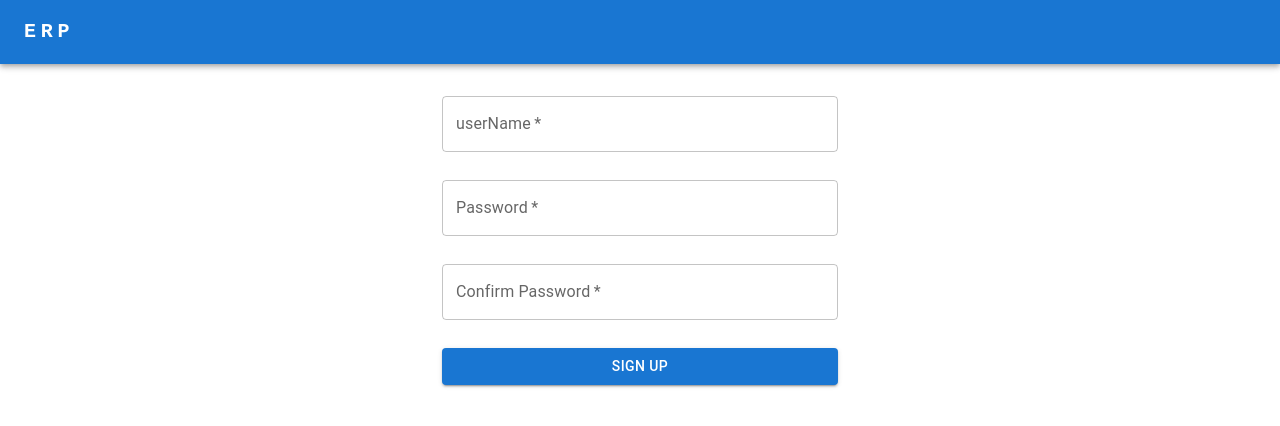
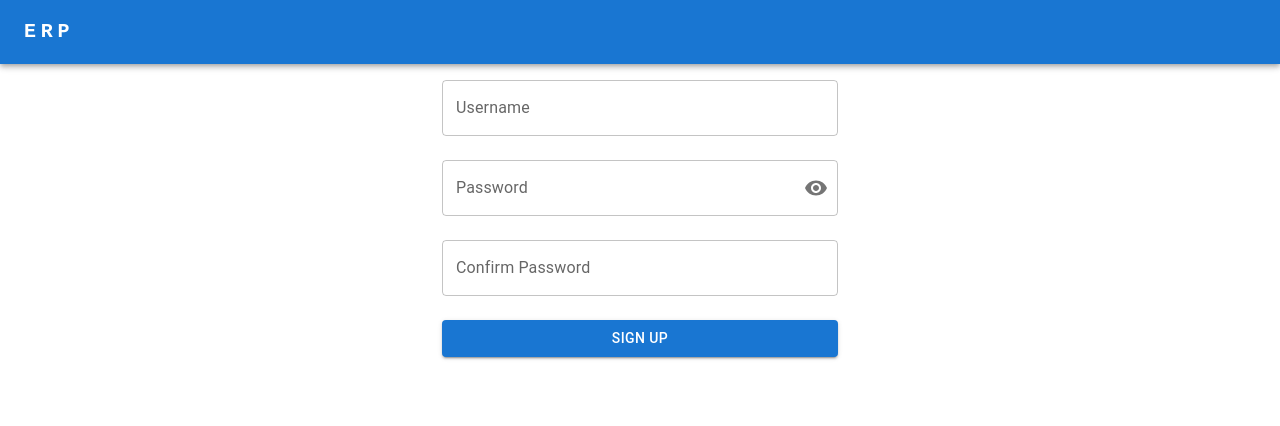
Before and after one commit to program-training/class-3-finalProject-ERP-front, a React (Vite) app: page /signUp in a window 1280 px wide. Shown: the top 426 px of the page. Built offline with nearby package versions, Linux system fonts and the light colour scheme.

Commit message:
add hook forms for sign up

```diff
--- a/package.json
+++ b/package.json
@@ -12,6 +12,7 @@
   "dependencies": {
     "@emotion/react": "^11.11.1",
     "@emotion/styled": "^11.11.0",
+    "@hookform/resolvers": "^3.3.2",
     "@mui/icons-material": "^5.14.18",
     "@mui/material": "^5.14.18",
     "@mui/x-data-grid": "^6.18.1",
--- a/src/components/LoginAndRegistration.tsx
+++ b/src/components/LoginAndRegistration.tsx
@@ -5,7 +5,7 @@ import Tabs from "@mui/material/Tabs";
 import Tab from "@mui/material/Tab";
 import Typography from "@mui/material/Typography";
 import Box from "@mui/material/Box";
-import SignUp from "./SignUp/SignUpWithFormik";
+import SignUp from "./SignUp/SignUpForm";
 import { TabPanelProps } from "../types";
 
 function TabPanel(props: TabPanelProps) {
--- a/src/components/SignUp/SignUpForm.tsx
+++ b/src/components/SignUp/SignUpForm.tsx
@@ -1,33 +1,60 @@
-import * as React from "react";
-import Button from "@mui/material/Button";
-import CssBaseline from "@mui/material/CssBaseline";
-import TextField from "@mui/material/TextField";
-import Grid from "@mui/material/Grid";
-import Box from "@mui/material/Box";
-import Container from "@mui/material/Container";
-import { createTheme, ThemeProvider } from "@mui/material/styles";
-import { AuthContext } from "../../Context/AuthContext";
+import { useForm } from "react-hook-form";
+import { yupResolver } from "@hookform/resolvers/yup";
+import * as yup from "yup";
+import {
+  TextField,
+  Button,
+  Container,
+  IconButton,
+  InputAdornment,
+  LinearProgress,
+  Box
+} from "@mui/material";
+import { useState } from "react";
+import { Visibility, VisibilityOff } from "@mui/icons-material";
+import { registerUser } from "./apiCalls.ts";
+import { User } from "../../types.ts";
 import { useNavigate } from "react-router-dom";
-import { FormValues } from "../../types";
-import { FormikProps } from "formik";
-import { registerUser } from "./apiCalls.ts";
-import { LinearProgress } from "@mui/material";
-const defaultTheme = createTheme();
+import React from "react";
+import { AuthContext } from "../../Context/AuthContext.tsx";
 
-export const SignUp: React.FC<FormikProps<FormValues>> =
- ({ values, touched, errors, handleChange, handleBlur, isSubmitting }) => {
+const schema = yup.object().shape({
+  username: yup.string().required("Required field"),
+  password: yup.string()
+    .min(8, "Password must be at least 8 characters")
+    .required("Required field"),
+  confirmPassword: yup.string()
+    .oneOf([yup.ref("password"), undefined], "Passwords must match")
+    .required("Required field")
+});
+
+
+export default function RegisterForm() {
   const navigate = useNavigate();
   const [error, setError] = React.useState("");
 
   const [waiting, setWaiting] = React.useState(false);
   const authContext = React.useContext(AuthContext);
   const setIsAuthenticated = authContext?.setIsAuthenticated;
+  const [showPassword, setShowPassword] = useState(false);
 
-  const handleSubmit = (event: React.FormEvent<HTMLFormElement>) => {
-    event.preventDefault();
-    const { userName, password } = values;
+  const handleClickShowPassword = () => {
+    setShowPassword(!showPassword);
+  };
+
+  const {
+    register,
+    handleSubmit,
+    formState: { errors }
+  } = useForm({
+    resolver: yupResolver(schema)
+  });
+
+const onSubmit = (user:User) => {
+  console.log(user);
+  const { username, password } = user;
   registerUser(
-      userName,
+    username,
     password,
     setWaiting,
     setError,
@@ -36,88 +63,61 @@ export const SignUp: React.FC<FormikProps<FormValues>> =
   );
 };
 
+  return (
+    <Container maxWidth="xs">
+      <form onSubmit={handleSubmit(onSubmit)}>
 
-  return (
-    <ThemeProvider theme={defaultTheme}>
-      <Container component="main" maxWidth="xs">
-        <CssBaseline />
-        <Box
-          sx={{
-            display: "flex",
-            flexDirection: "column",
-            alignItems: "center",
+        <TextField
+          {...register("username")}
+          label="Username"
+          fullWidth
+          margin="normal"
+          error={!!errors.username}
+          helperText={errors?.username?.message}
+        />
+
+<TextField
+      {...register("password")}
+      label="Password"
+      type={showPassword ? 'text' : 'password'}
+      fullWidth
+      margin="normal"
+      error={!!errors.password}
+      helperText={errors?.password?.message}
+      InputProps={{
+        endAdornment: (
+          <InputAdornment position="end">
+            <IconButton
+              edge="end"
+              onClick={handleClickShowPassword}
+            >
+              {showPassword ? <VisibilityOff /> : <Visibility />}
+            </IconButton>
+          </InputAdornment>
+        ),
       }}
-        >
-          <Box
-            component="form"
-            noValidate
-            onSubmit={handleSubmit}
-            sx={{ mt: 3 }}
-          >
-            <Grid container spacing={2}>
-              <Grid item xs={12}>
+    />
+
         <TextField
-                  required
-                  id="userName"
-                  label="userName"
-                  type="userName"
-                  value={values.userName}
-                  onChange={handleChange}
-                  onBlur={handleBlur}
-                  helperText={touched.userName ? errors.userName : ""}
-                  error={touched.userName && Boolean(errors.userName)}
-                  margin="dense"
-                  variant="outlined"
-                  fullWidth
-                />
-              </Grid>
-              <Grid item xs={12}>
-                <TextField
-                  id="password"
-                  label="Password"
-                  type="password"
-                  value={values.password}
-                  onChange={handleChange}
-                  onBlur={handleBlur}
-                  required
-                  helperText={touched.password ? errors.password : ""}
-                  error={touched.password && Boolean(errors.password)}
-                  margin="dense"
-                  variant="outlined"
-                  fullWidth
-                />
-              </Grid>
-              <Grid item xs={12}>
-                <TextField
-                  id="confirmPassword"
+          {...register("confirmPassword")}
           label="Confirm Password"
           type="password"
-                  value={values.confirmPassword}
-                  onChange={handleChange}
-                  onBlur={handleBlur}
-                  required
-                  helperText={
-                    touched.confirmPassword ? errors.confirmPassword : ""
-                  }
-                  error={
-                    touched.confirmPassword && Boolean(errors.confirmPassword)
-                  }
-                  margin="dense"
-                  variant="outlined"
           fullWidth
+          margin="normal"
+          error={!!errors.confirmPassword}
+          helperText={errors?.confirmPassword?.message}
         />
-              </Grid>
-            </Grid>
+
         <Button
+          variant="contained"
+          color="primary"
           type="submit"
-              fullWidth
-              variant="contained"
-              sx={{ mt: 3, mb: 2 }}
-              disabled={isSubmitting || Object.keys(errors).length > 2}
+          sx={{ width: '100%', mt: 2 }}
+
         >
           Sign up
         </Button>
-          </Box>
+      </form>
       {error
             ? error && <p>{error}</p>
             : waiting && (
@@ -125,8 +125,6 @@ export const SignUp: React.FC<FormikProps<FormValues>> =
                   <LinearProgress />
                 </Box>
               )}
-        </Box>
     </Container>
-    </ThemeProvider>
   );
-};
+}
--- a/src/components/SignUp/SignUpWithFormik.tsx
+++ /dev/null
@@ -1,18 +0,0 @@
-
-import { withFormik } from "formik";
-
-import { validationSchema } from "../../validations/validationSchema";
-import { SignUp } from "./SignUpForm";
-
-export default withFormik({
-  mapPropsToValues: () => ({
-    userName: "",
-    password: "",
-    confirmPassword: "",
-  }),
-  validationSchema,
-  handleSubmit: (values, { setSubmitting }) => {
-    console.log(values);
-    setSubmitting(false);
-  },
-})(SignUp);
--- a/src/components/products/YourDataManagerComponent.tsx
+++ b/src/components/products/YourDataManagerComponent.tsx
@@ -1,45 +1,15 @@
-import React, { ChangeEvent, useEffect, useState } from "react";
+// YourDataManagerComponent.js
+import React, { ChangeEvent, useState } from "react";
 import ProductList from "./ProductList";
 import SearchFiled from "../SearchBox";
 import { useNavigate } from "react-router-dom";
 import { MessageError } from "../ErrorsManage/MessageError";
+import useDataManager from "./useDataManager";
 
 const YourDataManagerComponent: React.FC = () => {
   const navigate = useNavigate();
-  const [products, setProducts] = useState<Array<any> | null>(null);
+  const { products, setProducts } = useDataManager();
   const [searchTerm, setSearchTerm] = useState<string>("");
-  useEffect(() => {
-    const fetchData = async () => {
-      try {
-        const storage = localStorage.getItem("admin");
-        const token = storage ? JSON.parse(storage).token : null;
-
-        const myHeaders = new Headers();
-        myHeaders.append("Authorization", token);
-
-        const response = await fetch(
-          `${import.meta.env.VITE_BASE_URL}/api/inventory`,
-          {
-            method: "GET",
-            headers: myHeaders,
-            redirect: "follow",
-          }
-        );
-        if (!response.ok) {
-          const errorText = await response.text();
-          throw new Error(
-            `HTTP error! Status: ${response.status}, Error: ${errorText}`
-          );
-        }
-        const data = await response.json();
-        setProducts(data);
-      } catch (error) {
-        console.error("Error fetching data:", error);
-      }
-    };
-
-    fetchData();
-  }, []);
 
   const handleDelete = (productId: string) => {
     console.log(`delete: ${productId}`);
@@ -54,8 +24,9 @@ const YourDataManagerComponent: React.FC = () => {
         product.name.toLowerCase().includes(searchTerm.toLowerCase())
       )
     : [];
+
   if (!products) {
-    return <MessageError/>
+    return <MessageError />;
   }
 
   return (
--- /dev/null
+++ b/src/components/products/useDataManager.tsx
@@ -0,0 +1,44 @@
+import { useEffect, useState } from "react";
+
+const useDataManager = () => {
+  const [products, setProducts] = useState<Array<any> | null>(null);
+
+  useEffect(() => {
+    const fetchData = async () => {
+      try {
+        const storage = localStorage.getItem("admin");
+        const token = storage ? JSON.parse(storage).token : null;
+
+        const myHeaders = new Headers();
+        myHeaders.append("Authorization", token);
+
+        const response = await fetch(
+          `${import.meta.env.VITE_BASE_URL}/api/inventory`,
+          {
+            method: "GET",
+            headers: myHeaders,
+            redirect: "follow",
+          }
+        );
+
+        if (!response.ok) {
+          const errorText = await response.text();
+          throw new Error(
+            `HTTP error! Status: ${response.status}, Error: ${errorText}`
+          );
+        }
+
+        const data = await response.json();
+        setProducts(data);
+      } catch (error) {
+        console.error("Error fetching data:", error);
+      }
+    };
+
+    fetchData();
+  }, []);
+
+  return { products, setProducts };
+};
+
+export default useDataManager;
--- a/src/main.tsx
+++ b/src/main.tsx
@@ -3,7 +3,7 @@ import ReactDOM from "react-dom/client";
 import { createBrowserRouter, RouterProvider } from "react-router-dom";
 import LoginAndRegistration from "./components/LoginAndRegistration";
 import Header from "./components/Header";
-import SignUp from "./components/SignUp/SignUpWithFormik";
+import SignUp from "./components/SignUp/SignUpForm";
 import { AuthProvider } from "./Context/AuthContext";
 import ProductDetailsPage from "./components/ProductDetailsPage/ProductDetailsPage";
 import "./main.css";
--- a/src/types.ts
+++ b/src/types.ts
@@ -41,3 +41,9 @@ export interface TabPanelProps {
 export interface SearchFieldProps {
   onChange: (event: ChangeEvent<HTMLInputElement>) => void;
 }
+
+export interface User{
+confirmPassword: string
+password: string
+username: string
+}
```
Also changed, not shown: 2 other files (tests, documents, lock files or other folders). Lines whose indentation alone changed are shown as unchanged.
